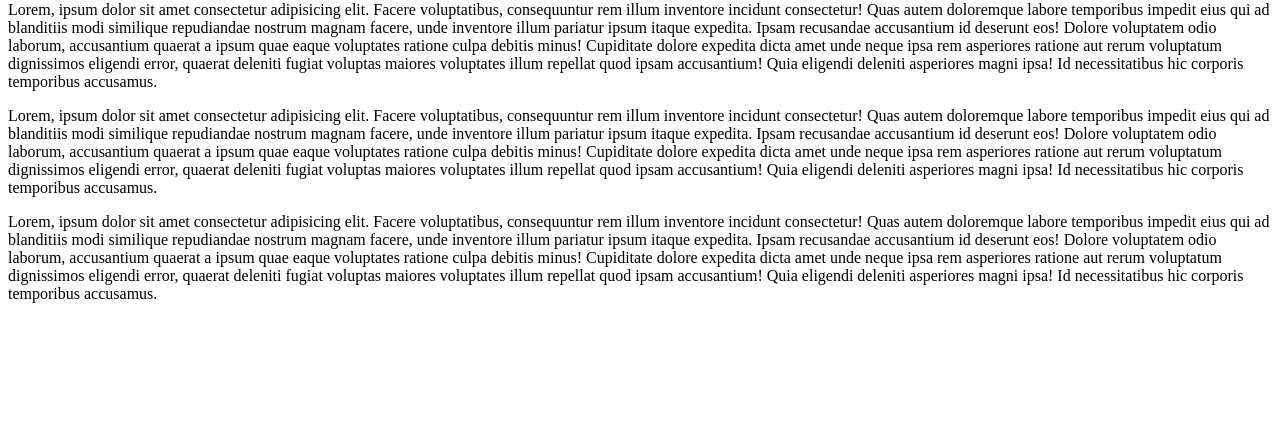
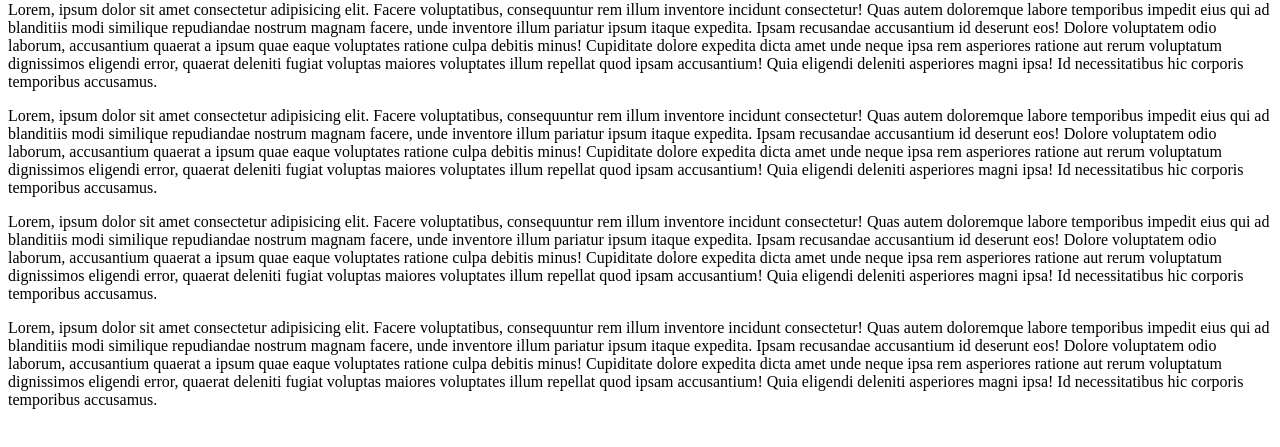
Before and after one commit to Radwan24k/Pistachios, a plain HTML site: page index.html in a window 1280 px wide. Shown: the part 79-526 px from the top of the page. Drawn offline with Linux system fonts and the light colour scheme.

Commit message:
Update index.html
a p added(2)

```diff
--- a/index.html
+++ b/index.html
@@ -40,6 +40,16 @@
             voluptates illum repellat quod ipsam accusantium! Quia eligendi deleniti asperiores magni ipsa! Id
             necessitatibus hic corporis temporibus accusamus.
         </p>
+        <p>
+            Lorem, ipsum dolor sit amet consectetur adipisicing elit. Facere voluptatibus, consequuntur rem illum
+            inventore incidunt consectetur! Quas autem doloremque labore temporibus impedit eius qui ad blanditiis modi
+            similique repudiandae nostrum magnam facere, unde inventore illum pariatur ipsum itaque expedita. Ipsam
+            recusandae accusantium id deserunt eos! Dolore voluptatem odio laborum, accusantium quaerat a ipsum quae
+            eaque voluptates ratione culpa debitis minus! Cupiditate dolore expedita dicta amet unde neque ipsa rem
+            asperiores ratione aut rerum voluptatum dignissimos eligendi error, quaerat deleniti fugiat voluptas maiores
+            voluptates illum repellat quod ipsam accusantium! Quia eligendi deleniti asperiores magni ipsa! Id
+            necessitatibus hic corporis temporibus accusamus.
+        </p>
     </sectione>
 </body>
 
```
